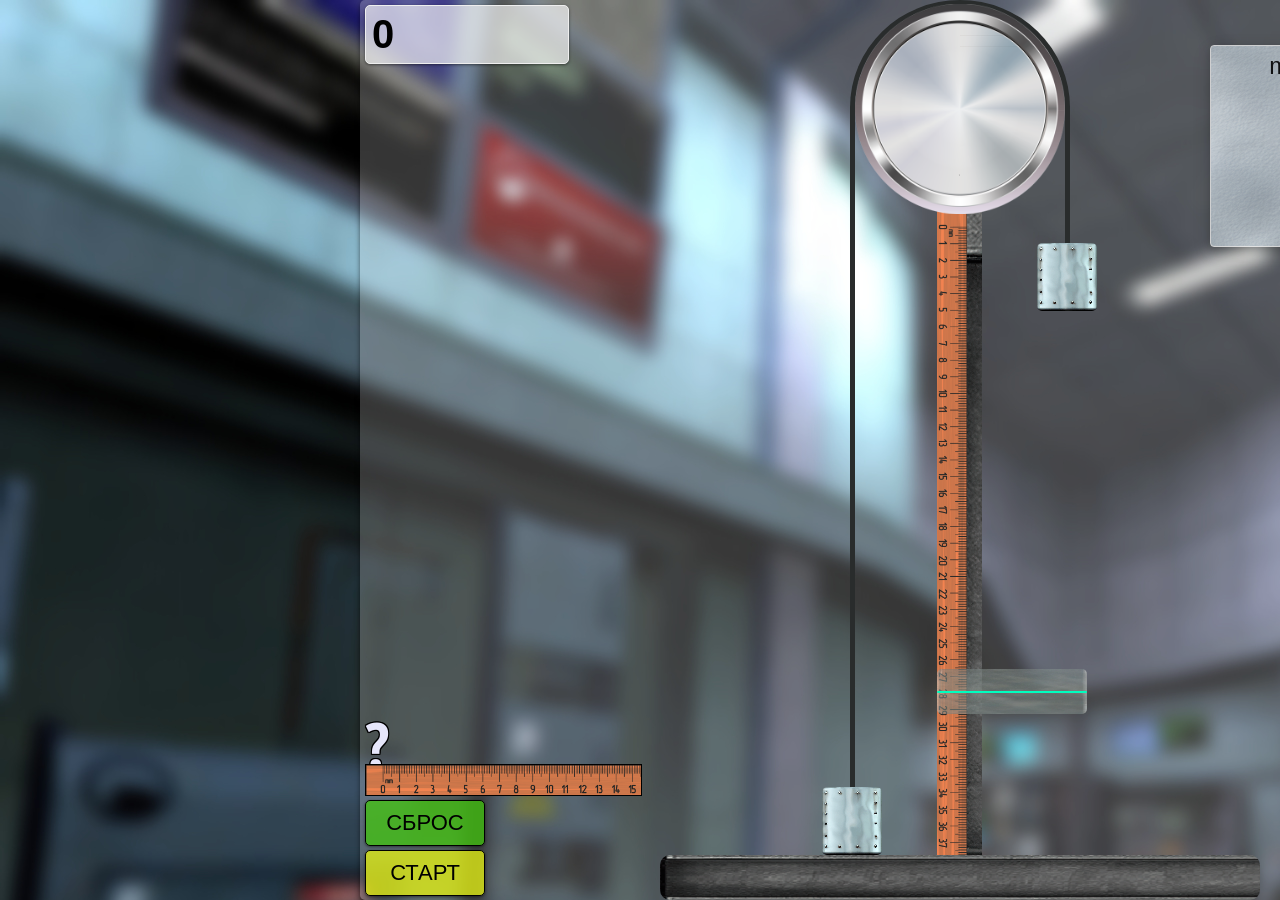
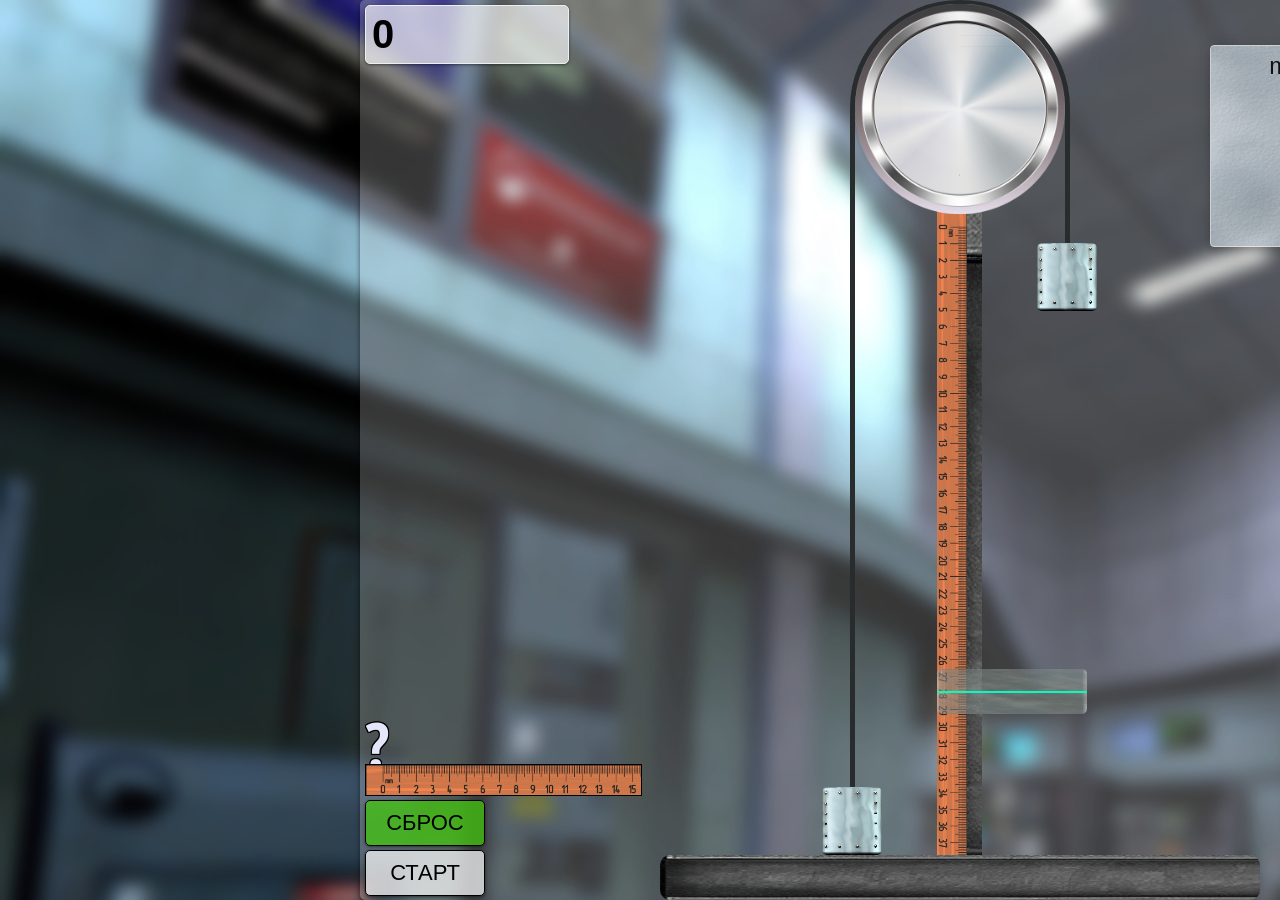
Before and after one commit to Margo63/-atwood_machine.github.io, a plain HTML site: page index.html in a window 1280 px wide. Shown: the top 900 px of the page. Drawn offline with nearby package versions, Linux system fonts and the light colour scheme.

Commit message:
Update style.css

```diff
--- a/src/style.css
+++ b/src/style.css
@@ -228,7 +228,7 @@ body {
 #button_start {
   border: 1px solid rgb(0, 0, 0);
   margin-left: 5px;
-  background-color: rgb(243, 255, 12,0.7);
+  background-color: rgb(255, 255, 255,0.7);
   background-size: cover;
   top: 850px;
   font-family: sans-serif;
```
